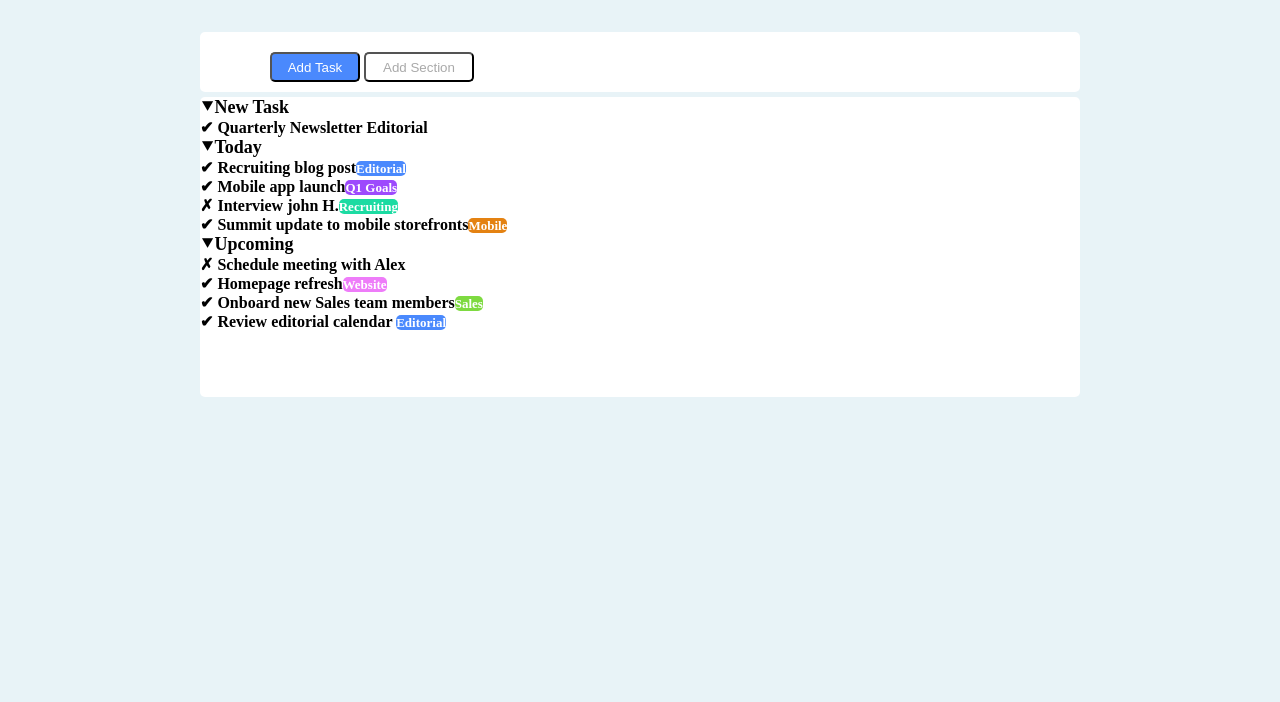
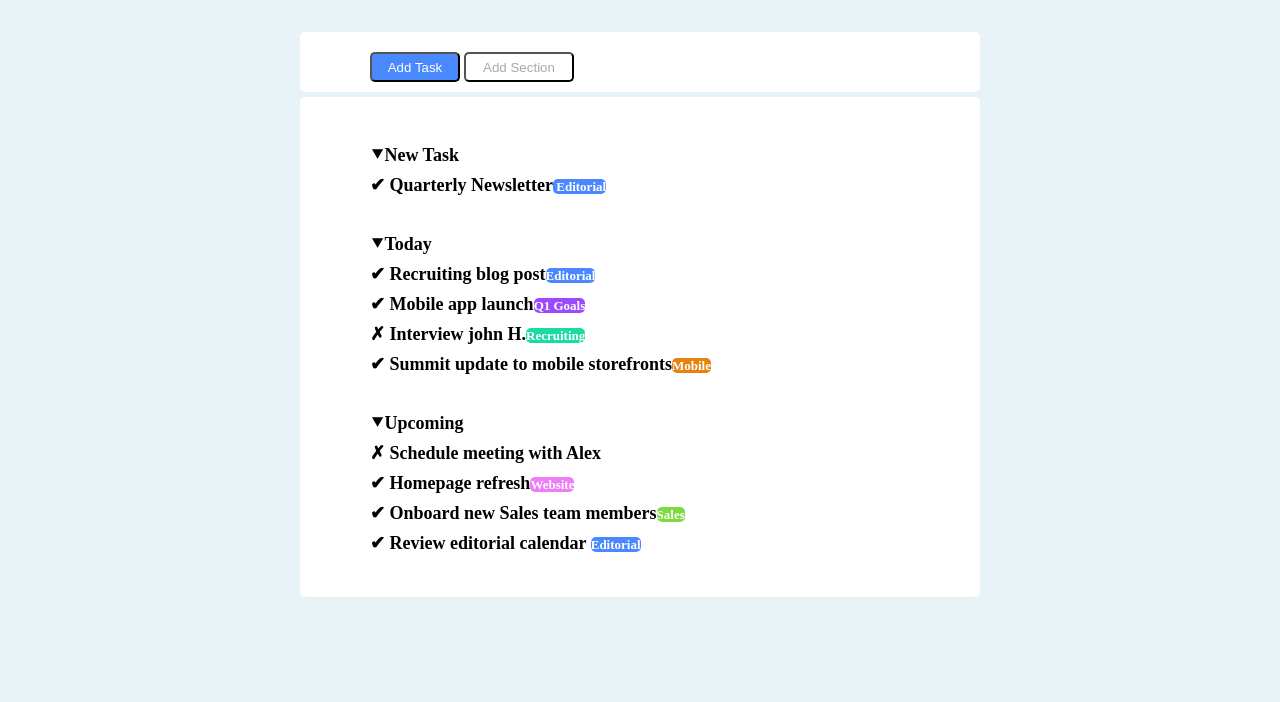
Before and after one commit to LucaPiantadosi27/html-css-toboolist, a plain HTML site: page index.html in a window 1280 px wide. Shown: the part 98-800 px from the top of the page. Drawn offline with Linux system fonts and the light colour scheme.

Commit message:
fixed  div's distance

```diff
--- a/index.html
+++ b/index.html
@@ -29,7 +29,7 @@
             <div class="newtask">
                 <p class="high">&#11206New Task</p>
 
-                <p>&#x2714 Quarterly Newsletter<span> Editorial </span></p>
+                <p>&#x2714 Quarterly Newsletter<span class="editorial"> Editorial </span></p>
 
             </div>
 
--- a/style.css
+++ b/style.css
@@ -18,8 +18,8 @@ body{
     height: 60px;
     background-color: white;
     margin-bottom: 5px;
-    margin-left: 200px;
-    margin-right: 200px
+    margin-left: 300px;
+    margin-right:300px
 
 }
 .buttons {
@@ -46,10 +46,10 @@ body{
 /* impostazioni grafiche testo */
 .container2{
     border-radius: 5px;
-    height: 300px;
+    height: 500px;
     background-color: white;
-    margin-left: 200px;
-    margin-right: 200px
+    margin-left: 300px;
+    margin-right: 300px
 }
 
 .high{
@@ -122,5 +122,23 @@ body{
 
 p{
     font-weight: bolder;
-    font-size: medium;
+    font-size: large;
+    margin-top: 8px;
 }
+/* ridimensiono e distanzio i div con il testo */
+
+.newtask{
+    padding-top: 40px;
+    padding-left: 70px;
+    padding-bottom: 30px;
+}
+
+.today{
+    padding-left: 70px;
+    padding-bottom: 30px;
+}
+
+.upcoming{
+    padding-left: 70px;
+    padding-bottom: 30px;
+}
```
